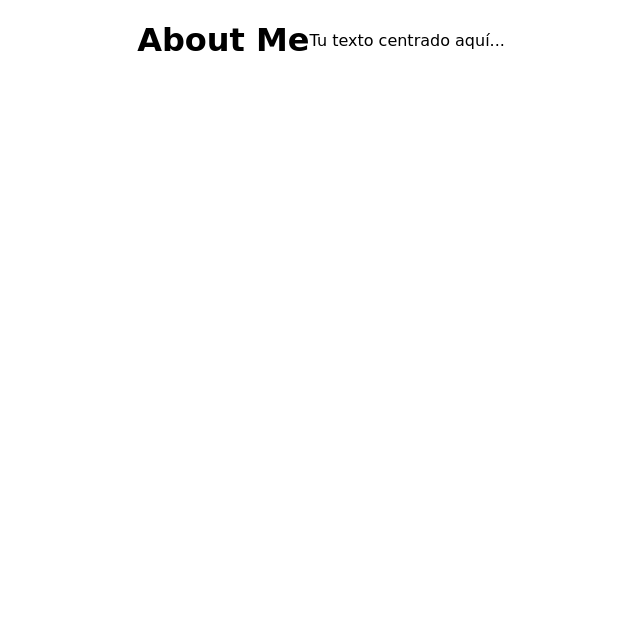
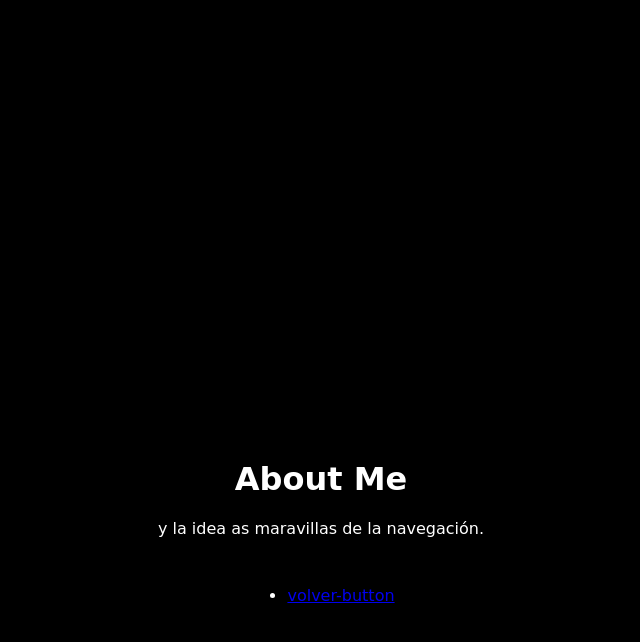
Before and after one commit to mati231087/foronautas, a Django app: template project/apps/home/templates/home/about-me.html in a window 1280 px wide. Shown: the top 642 px of the page, without its empty margins (319-959 px from the left). Run offline with Django 4.2, Linux system fonts and the light colour scheme; the template is opened without the code that fills it, so the values that code supplies are empty.

Commit message:
html working

```diff
--- a/project/apps/home/templates/home/about-me.html
+++ b/project/apps/home/templates/home/about-me.html
@@ -6,14 +6,15 @@
     <style>
         body {
             font-family: "Comic Sans MS", cursive;
-            text-align: center;
+            background-color: black;
+            color: white;
             margin: 0;
             padding: 0;
         }
 
         .header {
             height: 33%;
-            background-image: url("ruta/a/la/imagen.jpg");
+            background-image: url("foronautas/project/config/static/foro/img/about-me.jpg");
             background-size: cover;
             background-position: center;
         }
@@ -24,13 +25,42 @@
             align-items: center;
             justify-content: center;
         }
+
+        .centered-text {
+            text-align: center;
+            margin-left: 12.5%;
+            margin-right: 12.5%;
+            margin-top: calc(33% + 1em);
+        }
+
+        .footer {
+            display: flex;
+            justify-content: center;
+            margin-top: 1em;
+        }
+
+        .volver-button {
+            background-color: azure;
+            color: black;
+            border: none;
+            padding: 10px 20px;
+            font-size: 16px;
+            cursor: pointer;
+        }
     </style>
 </head>
 <body>
     <div class="header"></div>
     <div class="content">
-        <h1>About Me</h1>
-        <p>Tu texto centrado aquí...</p>
+        <div class="centered-text">
+            <h1>About Me</h1>
+            <p>y la idea as maravillas de la navegación.</p>
+        </div>
+    </div>
+    <div class="footer">
+        <ul>
+            <li><a href="home">volver-button</a></li>
+        </ul>
     </div>
 </body>
 </html>
--- a/project/apps/home/templates/home/base.html
+++ b/project/apps/home/templates/home/base.html
@@ -88,7 +88,8 @@
 
     <div class="footer">
         <ul>
-            <li><a href= "/apps/home/templates/home/about-me.html">About Me</a></li>
+            <li><a href="{% url 'about-me' %}">About Me</a></li>
+
             <li><a href="#">Contact</a></li>
         </ul>
     </div>
--- a/project/config/settings.py
+++ b/project/config/settings.py
@@ -40,6 +40,7 @@
     'apps.administrador',
     'apps.usuario',
     'apps.foro',
+    'apps.home',
 ]
 
 MIDDLEWARE = [
--- a/project/config/urls.py
+++ b/project/config/urls.py
@@ -23,7 +23,7 @@
 urlpatterns = [
     path('', views.home, name='home'),
     path('admin/', admin.site.urls),
-    path('about-me/', TemplateView.as_view(template_name='home/about_me.html'), name='about-me'),
+    path('about-me/', TemplateView.as_view(template_name='home/about-me.html'), name='about-me'),
     path('administrador/', include('apps.administrador.urls')),  # Agrega esta línea para incluir las URLs de la aplicación 'administrador'
     path('usuario/', include('apps.usuario.urls')),
     path('foro/', include('apps.foro.urls')),
```
Also changed, not shown: 1 other file.
